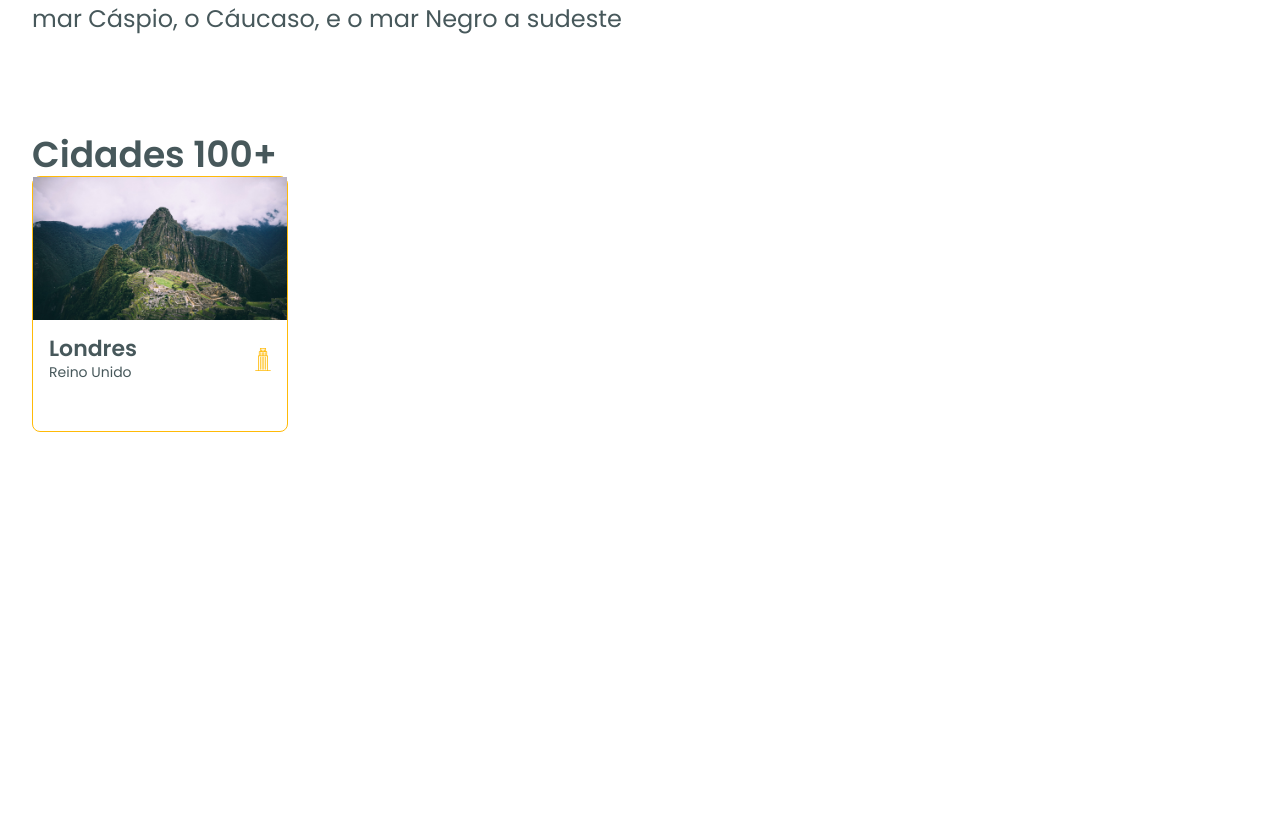
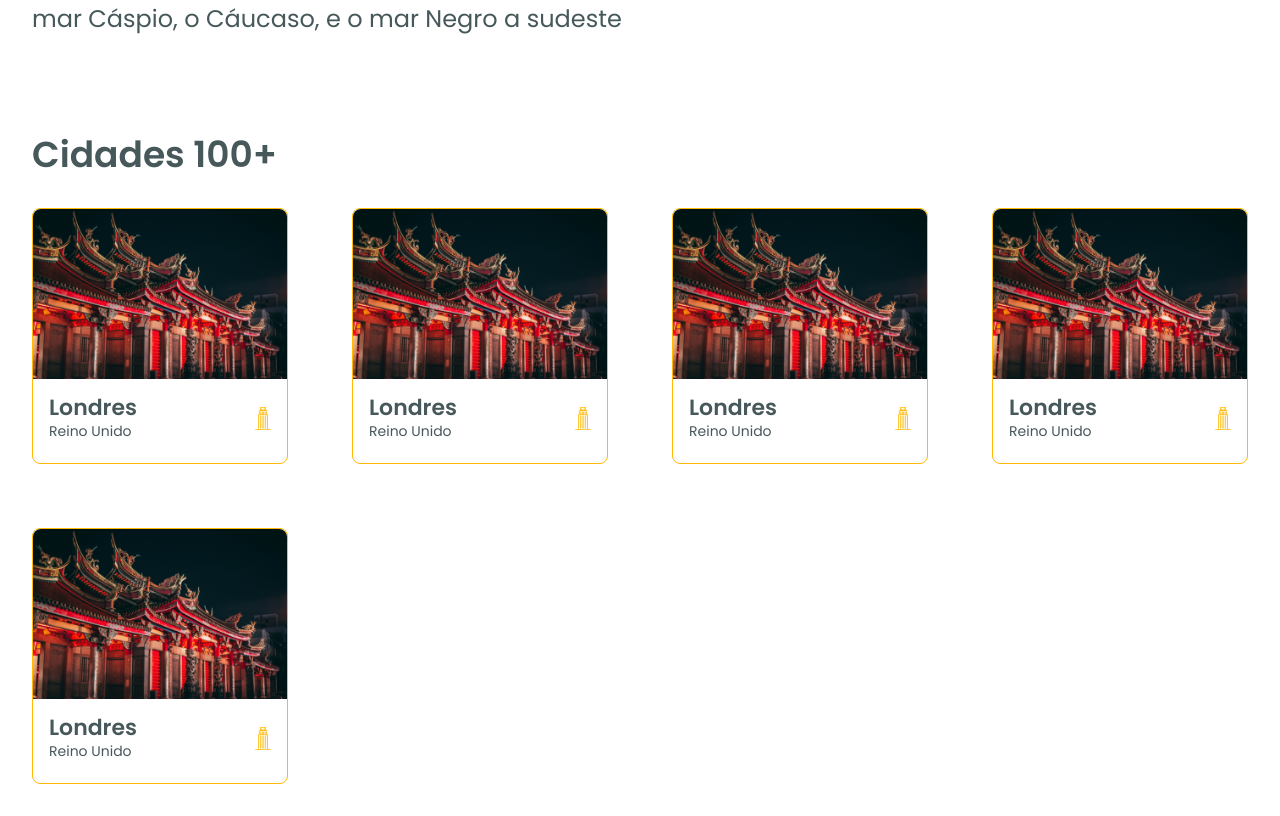
Before and after one commit to eduardo-takeo/ignite-challenge-06, a Next.js app: page /continent/africa in a window 1280 px wide. Shown: the part 871-1687 px from the top of the page. Before the commit the page ends 1351 px from the top, so only its background shows below. Built offline with nearby package versions, Linux system fonts and the light colour scheme.

Commit message:
Componentize Home and Continent pages

```diff
--- /dev/null
+++ b/src/components/Continent/Card.tsx
@@ -0,0 +1,39 @@
+import { Box, Heading, HStack, Image, Text } from "@chakra-ui/react";
+
+interface CardProps {
+  city: string;
+  country: string;
+  imageUrl: string;
+  iconUrl: string;
+}
+
+export function Card({ city, country, imageUrl, iconUrl }: CardProps) {
+  return (
+    <Box
+      w="64"
+      h="64"
+      borderRadius={8}
+      border="solid"
+      borderWidth={1}
+      borderColor="yellow.800"
+    >
+      <Image
+        src={imageUrl}
+        alt="image"
+        w="100%"
+        borderTopLeftRadius={8}
+        borderTopRightRadius={8}
+      />
+      <HStack justify="space-between" align="center" p="4">
+        <Box>
+          <Heading fontSize="22">{city}</Heading>
+          <Text fontSize="14">{country}</Text>
+        </Box>
+        <Image src={iconUrl} alt="flag" w="4" />
+      </HStack>
+    </Box>
+  );
+}
+
+//TODO:
+//* Receive correct icons and images
--- /dev/null
+++ b/src/components/Continent/ContinentData.tsx
@@ -0,0 +1,34 @@
+import { Flex, Text, useBreakpointValue } from "@chakra-ui/react";
+
+interface ContinentDataProps {
+  description: string;
+}
+
+export function ContinentData({ description }: ContinentDataProps) {
+  const isWidescreen = useBreakpointValue({
+    base: false,
+    md: true,
+  });
+
+  return (
+    <Flex
+      spacing="28"
+      maxWidth={1280}
+      mx="auto"
+      py="24"
+      px="8"
+      direction={isWidescreen ? "row" : "column"}
+      justify="space-between"
+    >
+      <Text fontSize="24" flex="1">
+        {description}
+      </Text>
+      <Flex flex="1" align="center" justify="center">
+        <Text>Hello</Text>
+      </Flex>
+    </Flex>
+  );
+}
+
+//TODO:
+//* Receive data from API
--- /dev/null
+++ b/src/components/Continent/Hero.tsx
@@ -0,0 +1,30 @@
+import { Flex, Text, useBreakpointValue } from "@chakra-ui/react";
+
+interface HeroProps {
+  title: string;
+  imageUrl: string;
+}
+
+export function Hero({ title, imageUrl }: HeroProps) {
+  const isWidescreen = useBreakpointValue({
+    base: false,
+    md: true,
+  });
+
+  return (
+    <Flex
+      as="section"
+      backgroundImage={`url(${imageUrl})`}
+      backgroundRepeat="no-repeat"
+      backgroundPosition="center"
+      backgroundSize="cover"
+      h={["150", "300", "500"]}
+      align={isWidescreen ? "flex-end" : "center"}
+      justify={isWidescreen ? "flex-start" : "center"}
+    >
+      <Text color="gray.50" fontSize="48" fontWeight="semibold" mx="24" my="12">
+        {title}
+      </Text>
+    </Flex>
+  );
+}
--- a/src/components/ContinentSwiper/SwiperItem.tsx
+++ b/src/components/Home/ContinentSwiper/SwiperItem.tsx
@@ -1,5 +1,5 @@
 import { Box, Heading, Image, Link, Text, VStack } from "@chakra-ui/react";
-import { normalizeString } from "../../utils";
+import { normalizeString } from "../../../utils";
 
 interface SwiperItemProps {
   title: string;
--- a/src/pages/continent/[continent].tsx
+++ b/src/pages/continent/[continent].tsx
@@ -1,23 +1,13 @@
 import Head from "next/head";
 import { useRouter } from "next/router";
-import {
-  Box,
-  Flex,
-  Heading,
-  HStack,
-  Image,
-  Text,
-  useBreakpointValue,
-  Wrap,
-} from "@chakra-ui/react";
+import { Box, Heading, Wrap } from "@chakra-ui/react";
 import { Header } from "../../components/Header";
+import { Hero } from "../../components/Continent/Hero";
+import { ContinentData } from "../../components/Continent/ContinentData";
+import { Card } from "../../components/Continent/Card";
 
 export default function Continent() {
   const router = useRouter();
-  const isWidescreen = useBreakpointValue({
-    base: false,
-    md: true,
-  });
 
   return (
     <>
@@ -27,67 +17,52 @@ export default function Continent() {
 
       <Header />
       <Box>
-        <Flex
-          as="section"
-          backgroundImage="url('/europe.jpg')"
-          backgroundRepeat="no-repeat"
-          backgroundPosition="center"
-          backgroundSize="cover"
-          h={["150", "300", "500"]}
-          align={isWidescreen ? "flex-end" : "center"}
-          justify={isWidescreen ? "flex-start" : "center"}
-        >
-          <Text
-            color="gray.50"
-            fontSize="48"
-            fontWeight="semibold"
-            mx="24"
-            my="12"
-          >
-            Europa
-          </Text>
-        </Flex>
+        <Hero title="Europa" imageUrl="/europe.jpg" />
 
-        <Flex
-          spacing="28"
-          maxWidth={1280}
-          mx="auto"
-          py="24"
-          px="8"
-          direction={isWidescreen ? "row" : "column"}
-          justify="space-between"
-        >
-          <Text fontSize="24" flex="1">
-            A Europa é, por convenção, um dos seis continentes do mundo.
+        <ContinentData
+          description="A Europa é, por convenção, um dos seis continentes do mundo.
             Compreendendo a península ocidental da Eurásia, a Europa geralmente
             divide-se da Ásia a leste pela divisória de águas dos montes Urais,
-            o rio Ural, o mar Cáspio, o Cáucaso, e o mar Negro a sudeste
-          </Text>
-          <Flex flex="1" align="center" justify="center">
-            <Text>Hello</Text>
-          </Flex>
-        </Flex>
+            o rio Ural, o mar Cáspio, o Cáucaso, e o mar Negro a sudeste"
+        />
 
         <Box as="section" maxWidth={1280} mx="auto" px="8">
-          <Heading>Cidades 100+</Heading>
-          <Wrap spacing="24">
-            <Box
-              w="64"
-              h="64"
-              borderRadius={8}
-              border="solid"
-              borderWidth={1}
-              borderColor="yellow.800"
-            >
-              <Image src="/america.jpg" alt="image" w="100%" />
-              <HStack justify="space-between" align="center" p="4">
-                <Box>
-                  <Heading fontSize="22">Londres</Heading>
-                  <Text fontSize="14">Reino Unido</Text>
-                </Box>
-                <Image src="/icons/modern.svg" alt="flag" w="4" />
-              </HStack>
-            </Box>
+          <Heading mb="8">Cidades 100+</Heading>
+          <Wrap spacing="16">
+            <Card
+              city="Londres"
+              country="Reino Unido"
+              imageUrl="/asia.jpg"
+              iconUrl="/icons/modern.svg"
+            />
+
+            <Card
+              city="Londres"
+              country="Reino Unido"
+              imageUrl="/asia.jpg"
+              iconUrl="/icons/modern.svg"
+            />
+
+            <Card
+              city="Londres"
+              country="Reino Unido"
+              imageUrl="/asia.jpg"
+              iconUrl="/icons/modern.svg"
+            />
+
+            <Card
+              city="Londres"
+              country="Reino Unido"
+              imageUrl="/asia.jpg"
+              iconUrl="/icons/modern.svg"
+            />
+
+            <Card
+              city="Londres"
+              country="Reino Unido"
+              imageUrl="/asia.jpg"
+              iconUrl="/icons/modern.svg"
+            />
           </Wrap>
         </Box>
       </Box>
@@ -96,6 +71,5 @@ export default function Continent() {
 }
 
 //TODO:
-//* Componentize entire page?
 //* Consume data from API
-//* Layout adjustments
+//* Responsiveness adjustments
--- a/src/pages/index.tsx
+++ b/src/pages/index.tsx
@@ -1,9 +1,9 @@
 import Head from "next/head";
 import { Divider, Flex, Heading } from "@chakra-ui/react";
-import { ContinentSwiper } from "../components/ContinentSwiper";
+import { ContinentSwiper } from "../components/Home/ContinentSwiper";
 import { Header } from "../components/Header";
-import { Hero } from "../components/Hero";
-import { TravelTypes } from "../components/TravelTypes";
+import { Hero } from "../components/Home/Hero";
+import { TravelTypes } from "../components/Home/TravelTypes";
 
 export default function Home() {
   return (
```
Also changed, not shown: src/components/Home/ContinentSwiper/index.tsx (renamed from src/components/ContinentSwiper/index.tsx), src/components/Home/Hero.tsx (renamed from src/components/Hero.tsx), src/components/Home/TravelTypes/Type.tsx (renamed from src/components/TravelTypes/Type.tsx), src/components/Home/TravelTypes/index.tsx (renamed from src/components/TravelTypes/index.tsx).
